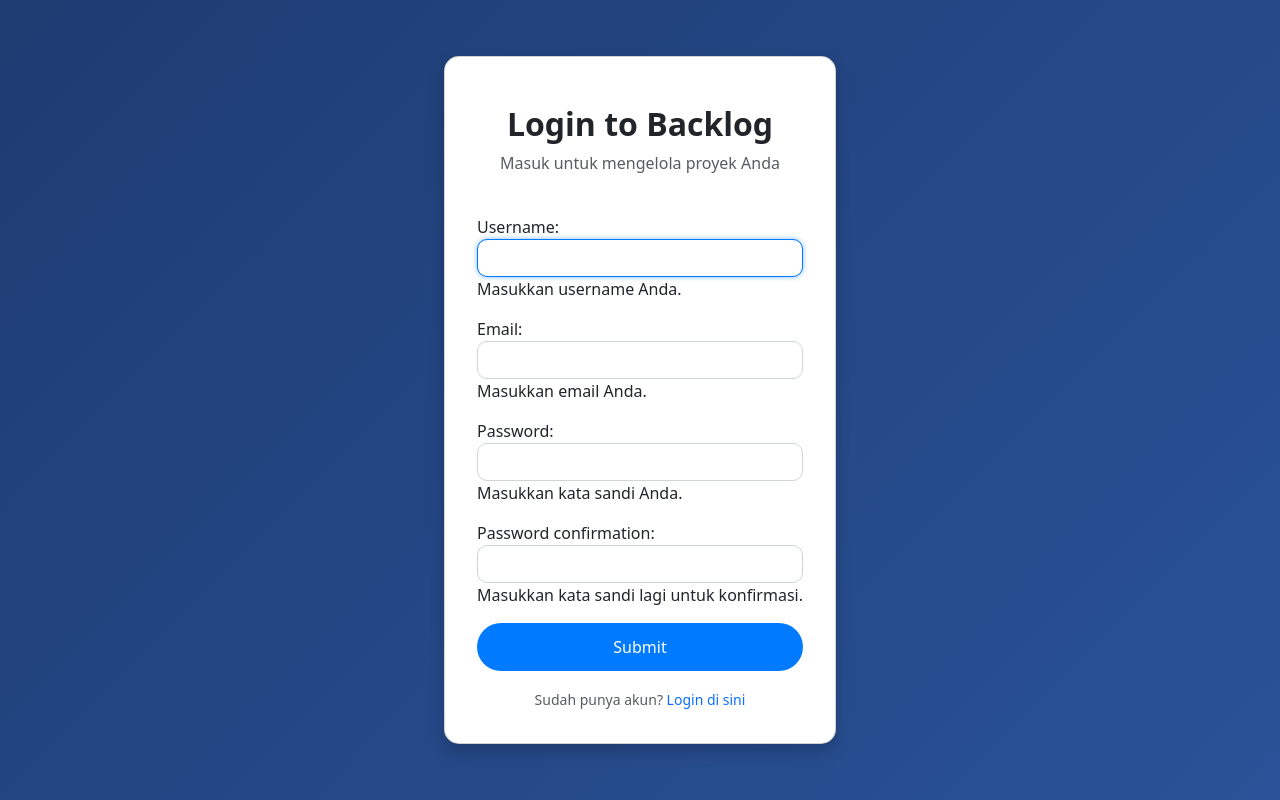
After one commit to muliasubing21/backlog, a Django app: page /accounts/register/ in a window 1280 px wide. The commit adds this page. Run offline with Django 4.2, Linux system fonts and the light colour scheme.

Commit message:
adding registers

```diff
--- /dev/null
+++ b/project_backlog/accounts/forms.py
@@ -0,0 +1,37 @@
+from django import forms
+from django.contrib.auth.models import User
+from django.contrib.auth.forms import UserCreationForm
+
+class CustomUserCreationForm(UserCreationForm):
+    # Definisikan semua field secara eksplisit dengan required=True
+    username = forms.CharField(
+        max_length=150,
+        required=True,
+        help_text="Masukkan username Anda.",
+        error_messages={'required': 'Username harus diisi!'},
+        widget=forms.TextInput(attrs={'class': 'form-control'})
+    )
+    email = forms.EmailField(
+        required=True,
+        help_text="Masukkan email Anda.",
+        error_messages={'required': 'Email harus diisi!'},
+        widget=forms.EmailInput(attrs={'class': 'form-control'})
+    )
+    password1 = forms.CharField(
+        label="Password",
+        widget=forms.PasswordInput(attrs={'class': 'form-control'}),
+        required=True,
+        help_text="Masukkan kata sandi Anda.",
+        error_messages={'required': 'Password harus diisi!'},
+    )
+    password2 = forms.CharField(
+        label="Password confirmation",
+        widget=forms.PasswordInput(attrs={'class': 'form-control'}),
+        required=True,
+        help_text="Masukkan kata sandi lagi untuk konfirmasi.",
+        error_messages={'required': 'Konfirmasi password harus diisi!'}
+    )
+
+    class Meta:
+        model = User
+        fields = ('username', 'email', 'password1', 'password2')
--- a/project_backlog/accounts/templates/accounts/login.html
+++ b/project_backlog/accounts/templates/accounts/login.html
@@ -32,7 +32,7 @@
         </form>
 
         <div class="text-center mt-3">
-            <small class="text-muted">Belum punya akun? <a href="#" class="text-primary text-decoration-none">Daftar di sini</a></small>
+            <small class="text-muted">Belum punya akun? <a href="{% url "accounts:register" %}" class="text-primary text-decoration-none">Daftar di sini</a></small>
         </div>
     </div>
 </div>
--- /dev/null
+++ b/project_backlog/accounts/templates/accounts/register.html
@@ -0,0 +1,28 @@
+{% extends "base_accounts.html" %}
+{% block content %}
+<div class="container d-flex justify-content-center align-items-center min-vh-100">
+    <div class="login-card card">
+        <div class="text-center mb-4">
+            <i class="fa-solid fa-lock fa-3x text-primary"></i>
+            <h2 class="mt-3 fw-bold">Login to Backlog</h2>
+            <p class="text-muted">Masuk untuk mengelola proyek Anda</p>
+        </div>
+
+        {% if error %}
+            <p class="text-danger text-center">{{ error }}</p>
+        {% endif %}
+
+        <form method="POST">
+            {% csrf_token %}
+            {{ form.as_p }}
+            <div class="d-grid">
+                <button type="submit" class="btn btn-login text-white">Submit</button>
+            </div>
+        </form>
+
+        <div class="text-center mt-3">
+            <small class="text-muted">Sudah punya akun? <a href="{% url "accounts:login" %}" class="text-primary text-decoration-none">Login di sini</a></small>
+        </div>
+    </div>
+</div>
+{% endblock %}
--- a/project_backlog/accounts/urls.py
+++ b/project_backlog/accounts/urls.py
@@ -4,7 +4,7 @@
 app_name = 'accounts'
 
 urlpatterns = [
-    # path('register/', views.register, name='register'),
+    path('register/', views.register_view, name='register'),
     path('login/', views.login_view, name='login'),
     path('logout/', views.logout_view, name='logout'),
 ]
--- a/project_backlog/accounts/views.py
+++ b/project_backlog/accounts/views.py
@@ -1,5 +1,21 @@
 from django.contrib.auth import authenticate, login, logout
 from django.shortcuts import render, redirect
+from django.contrib.auth.forms import UserCreationForm
+from django.contrib import messages
+from .forms import CustomUserCreationForm
+
+
+def register_view(request):
+    if request.method == 'POST':
+        form = CustomUserCreationForm(request.POST)
+        if form.is_valid():
+            form.save()
+            username = form.cleaned_data.get('username')
+            messages.success(request, f'Akun telah dibuat untuk {username}! Silakan login.')
+            return redirect('accounts:login')
+    else:
+        form = CustomUserCreationForm()
+    return render(request, 'accounts/register.html', {'form': form})
 
 def login_view(request):
     if request.method == 'POST':
--- /dev/null
+++ b/requirements.txt
@@ -0,0 +1,5 @@
+asgiref==3.8.1
+Django==5.1.7
+fontawesomefree==6.6.0
+sqlparse==0.5.3
+tzdata==2025.1
```
Also changed, not shown: project_backlog/db.sqlite3, project_backlog/static/images/backlog g.png (deleted), project_backlog/static/images/backlog.png (deleted), project_backlog/static/images/backlog2.png (deleted), project_backlog/static/images/backlog3.png (deleted), project_backlog/static/images/product.png (deleted), project_backlog/static/images/scrum.png (deleted), 1 other file.
